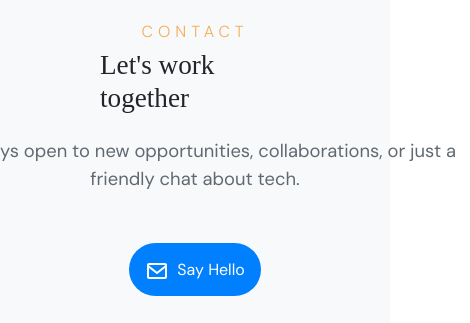
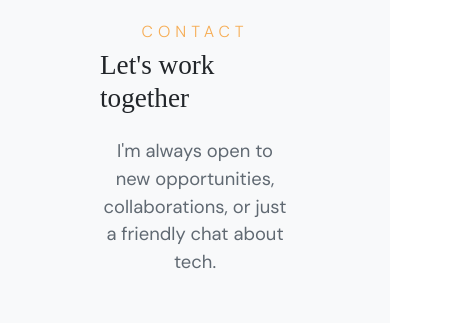
Before and after one commit to CodeOmari/Portfolio, a React (Vite) app: page / in a window 390 px wide. Shown: the part 3320-3643 px from the top of the page, 470 px wide, since content can reach past the window. Built offline with nearby package versions, Linux system fonts and the light colour scheme; a web font is replaced by a local one.

Commit message:
update the work together section to be responsive on small screen sizes

```diff
--- a/src/styles/contact.css
+++ b/src/styles/contact.css
@@ -20,7 +20,7 @@
     font-size: 1.7rem;
 }
 .work-together{
-    width: 550px;
+    max-width: 500px;
     text-align: center;
     color: #606972;
     font-family: "DM Sans", sans-serif;
```
